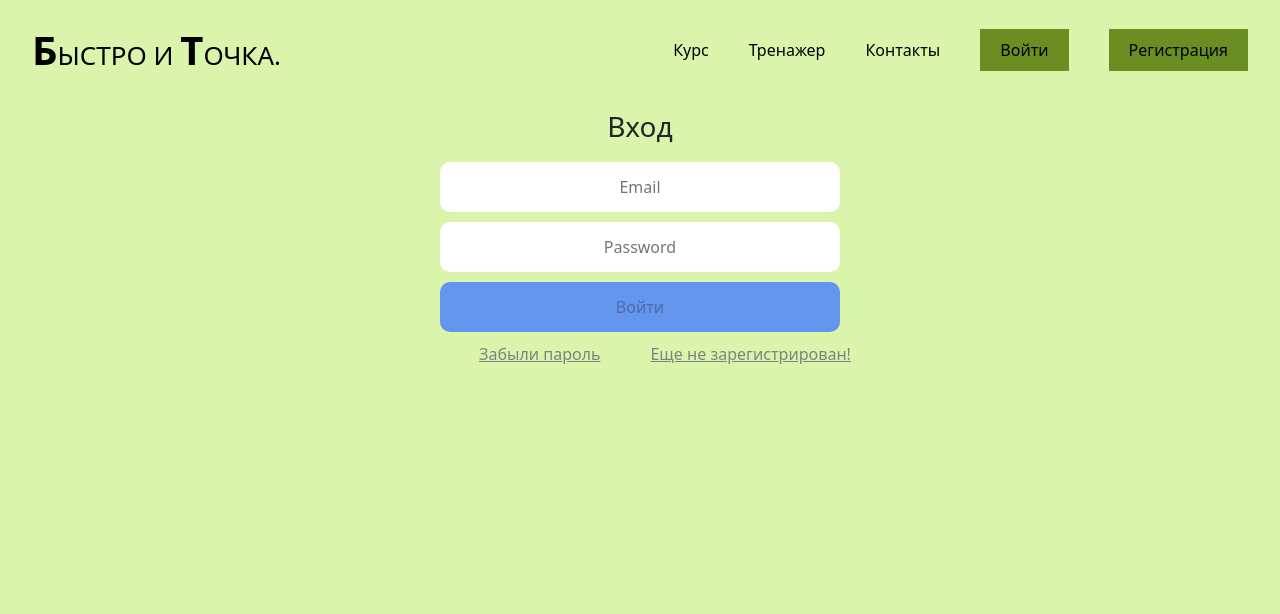
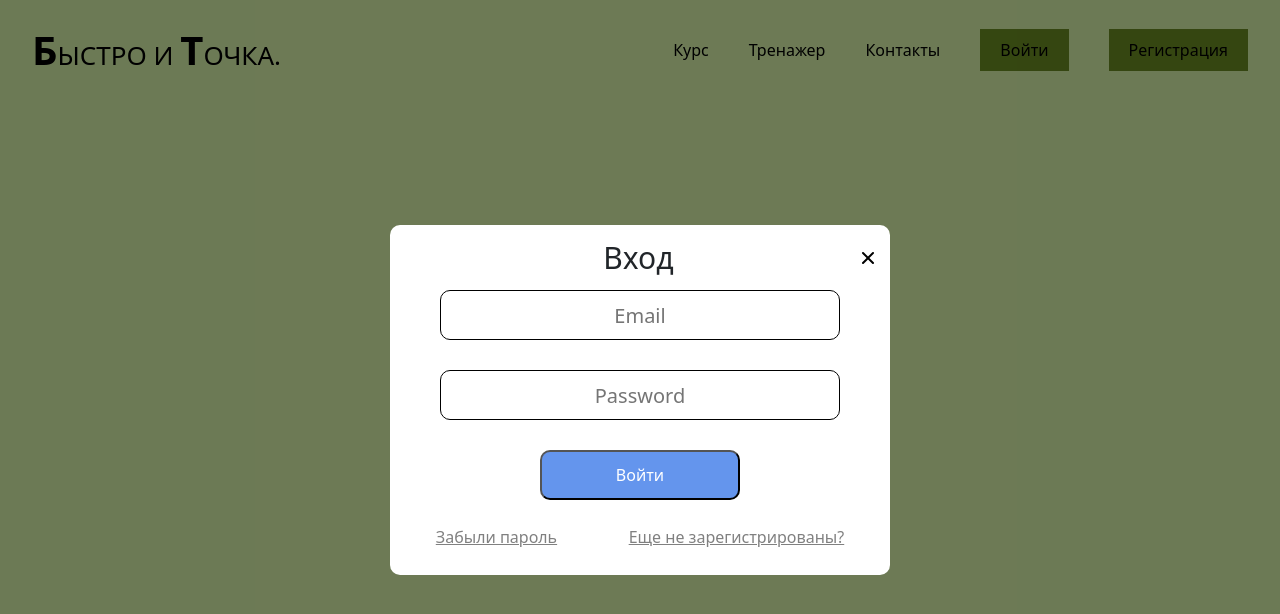
Before and after one commit to TheDedEgor/CourseHttpApp, a React (Create React App) app in the folder CourseHttpApp/ClientApp/: page /auth in a window 1280 px wide. Shown: the top 614 px of the page. Built offline with nearby package versions, Linux system fonts and the light colour scheme.

Commit message:
Change auth modal window

```diff
--- a/CourseHttpApp/ClientApp/src/components/Auth/Auth.css
+++ b/CourseHttpApp/ClientApp/src/components/Auth/Auth.css
@@ -1,38 +1,109 @@
-.form_content{
+.form_content {
     display: flex;
     align-items: center;
     flex-direction: column;
     padding: 10px;
     margin-right: auto;
+    gap: 10px;
     margin-left: auto;
     width: 500px;
+    height: 350px;
+    background-color: white;
+    border-radius: 10px;
 }
-/*
-.form{
-    padding: 20px;
-    border: 1px solid black;
+
+.title_header {
+    margin-right: 38%;
+    font-size: 30px;
+    font-weight: 500;
+}
+
+.form {
     display: flex;
+    align-items: center;
+    flex-direction: column;
+    width: 100%;
+    gap: 15px;
+}
+
+.icon_close {
+    width: 24px;
+    height: 24px;
+    color: red;
+}
+
+.icon_close:hover {
+    cursor: pointer;
+    background-color: #B9B5B5;
+    border-radius: 50%;
+}
+
+.header_auth {
+    display: flex;
+    align-items: center;
+    justify-content: flex-end;
+    width: 100%;
+}
+.container_form{
+    width: 100%;
+}
+.container_form_btn{
+    width: 100%;
+    display: flex;
+    align-items: center;
+    flex-direction: column;
     justify-content: center;
-}*/
-.auth_input{
+}
+
+.auth_input {
+    width: 100%;
     text-align: center;
     height: 50px;
-    margin-top: 10px;
+    font-size: 20px;
     border-radius: 10px;
-    border: none;
+    border: 1px solid black;
 }
-.submit{
+
+.auth_input:focus {
+    outline: none;
+    border: 2px solid #8888D0;
+}
+
+.submit {
+    color: white;
+    width: 50%;
+    height: 50px;
+    border-radius: 10px;
     background-color: cornflowerblue;
     transition: all 0.2s ease-in;
 }
-.submit:hover{
-    box-shadow: 2px 2px 2px rgba(23,45,98,0.3);
+
+.submit:hover {
+    cursor: pointer;
+    box-shadow: 3px 3px 3px rgba(23, 45, 98, 0.3);
 }
-.bottom_link{
-    margin-top: 10px;
+.submit:disabled {
+    cursor:not-allowed ;
+}
+
+.bottom_link {
     color: gray;
-    margin-left: 50px;
 }
-.bottom_links{
+
+.bottom_links {
+    width: 100%;
     display: flex;
+    justify-content: space-around;
 }
+
+.modal {
+    position: fixed;
+    left: 0;
+    top: 0;
+    right: 0;
+    bottom: 0;
+    background-color: rgba(0, 0, 0, 0.5);
+    display: flex;
+    align-items: center;
+    justify-content: center;
+}
--- a/CourseHttpApp/ClientApp/src/components/Auth/Auth.jsx
+++ b/CourseHttpApp/ClientApp/src/components/Auth/Auth.jsx
@@ -1,91 +1,110 @@
-import React, {useEffect, useState} from "react";
+import React, {useState} from "react";
 import {Link, useNavigate} from "react-router-dom";
 import {handleFormSubmit} from "../../Utils";
-import "./Auth.css"
+import "./Auth.css";
+import icon_close from '../../images/close.svg';
+import AuthValid from "../AuthValid/AuthValid";
 
-const  Auth = () =>{
-    const [email,setEmail] = useState('')
-    const [password,setPassword] = useState('')
-    const [emailDirty,setEmailDirty] = useState(false)
-    const [passwordDirty,setPasswordDirty] = useState(false)
-    const [emailError,setEmailError] = useState("Email не может быть пустым")
-    const [passwordError,setPasswordError] = useState("Пароль не может быть пустым")
-    const [formValid,setFormValid] = useState(false)
-    const [validUser,setValidUser] = useState('')
-
-    useEffect(() =>{
-        if(emailError || passwordError){
-            setFormValid(false)
-        }else{
-            setFormValid(true)
-        }
-    },[emailError,passwordError])
+const Auth = () => {
+    const [email, setEmail] = useState('')
+    const [password, setPassword] = useState('')
+    const [emailError, setEmailError] = useState("")
+    const [passwordError, setPasswordError] = useState("")
+    const [formValid, setFormValid] = useState(true)
+    const [validUser, setValidUser] = useState('')
 
     let navigate = useNavigate()
-    async function handleSubmit(event){
-        const response = await handleFormSubmit(event,"/api/Auth")
+
+    async function handleSubmit(event) {
+        event.preventDefault();
+        let email = document.getElementById("auth_email");
+        let password = document.getElementById("auth_password");
+        let check = true
+
+        if (!email.value) {
+            setEmailError("Введите email!")
+            check = false
+        }
+        if (!password.value) {
+            setPasswordError("Введите пароль!")
+            check = false
+        }
+        if (check) {
+            const response = await handleFormSubmit(event, "/api/Auth")
             const user = await response.json()
-        if(user.statusCode === 404){
+            if (user.statusCode === 404) {
                 setValidUser('Не верный логин или пароль!')
                 setFormValid(false)
                 setEmail('')
                 setPassword('')
-        }
-        else{
+            } else {
                 setValidUser('')
                 localStorage.setItem("access_token", user.value.access_token)
                 navigate('/')
             }
         }
+    }
 
+    const close = () => {
+        navigate('/')
+    }
 
-    const blurHandler = (e) =>{
-        switch (e.target.name){
-            case "login":
-                setEmailDirty(true)
-                break
-            case "password":
-                setPasswordDirty(true)
-                break
-        }
-    }
-    const emailHandler = (e) =>{
+    const emailHandler = (e) => {
         setEmail(e.target.value)
+        setValidUser('')
+        if (!e.target.value) {
+            setEmailError("")
+        } else {
             const re = /^(([^<>()[\]\\.,;:\s@"]+(\.[^<>()[\]\\.,;:\s@"]+)*)|(".+"))@((\[[0-9]{1,3}\.[0-9]{1,3}\.[0-9]{1,3}\.[0-9]{1,3}\])|(([a-zA-Z\-0-9]+\.)+[a-zA-Z]{2,}))$/
-        if(!re.test(String(e.target.value).toLowerCase())){
+            if (!re.test(String(e.target.value).toLowerCase())) {
                 setEmailError("Некорректный email")
-        }
-        else{
+            } else {
                 setEmailError("")
             }
         }
-    const passwordHandler = (e) =>{
+    }
+    const passwordHandler = (e) => {
         setPassword(e.target.value)
-        if(e.target.value.length < 3){
+        setValidUser('')
+        if (!e.target.value) {
+            setPasswordError("")
+        } else {
+            if (e.target.value.length < 3) {
                 setPasswordError("Пароль не может быть меньше 3 символов")
-            if(!e.target.value){
-                setPasswordError("Пароль не может быть пустым")
-            }
-        }
-        else{
+            } else {
                 setPasswordError('')
             }
         }
+    }
 
-    return(
+    return (
+        <div className="modal">
             <div className="form_content">
-            <h3>Вход</h3>
+                <div className="header_auth">
+                    <div className="title_header">Вход</div>
+                    <img className="icon_close" onClick={() => close()} src={icon_close} alt="Закрыть"/>
+                </div>
                 <form onSubmit={handleSubmit} className="form">
-                {(emailDirty && emailError) && <div style={{color:'red'}}>{emailError}</div>}
-                <input onChange={e => emailHandler(e)} value={email} onBlur={(e) => blurHandler(e)} name="login" placeholder="Email" className="auth_input"/>
-                {(passwordDirty && passwordError) && <div style={{color:'red'}}>{passwordError}</div>}
-                <input onChange={e => passwordHandler(e)} value={password} onBlur={(e) => blurHandler(e)} name="password" placeholder="Password" type="password" className="auth_input"/>
-                <input disabled={!formValid} type="submit" value="Войти" className="auth_input submit"/>
-                {validUser !== "" ? <div style={{color: 'red'}}>{validUser}</div> : <></>}
+                    <div className="container_form">
+                        <input onChange={e => emailHandler(e)} value={email} name="login"
+                               id="auth_email" placeholder="Email" className="auth_input"/>
+                        <AuthValid error_msg={emailError}></AuthValid>
+                    </div>
+                    <div className="container_form">
+                        <input onChange={e => passwordHandler(e)} value={password}
+                               name="password" id="auth_password" placeholder="Password" type="password"
+                               className="auth_input"/>
+                        <AuthValid error_msg={passwordError}></AuthValid>
+                    </div>
+                    <div className="container_form_btn">
+                        <input disabled={!formValid} type="submit" value="Войти" className="submit"/>
+                        <AuthValid error_msg={validUser}></AuthValid>
+                    </div>
                 </form>
                 <div className="bottom_links">
                     <Link to="/forgotPass" className="bottom_link">Забыли пароль</Link>
-                <Link to="/reg" className="bottom_link">Еще не зарегистрирован!</Link>
+                    <Link to="/reg" className="bottom_link">Еще не зарегистрированы?</Link>
+                </div>
             </div>
         </div>
     )
--- /dev/null
+++ b/CourseHttpApp/ClientApp/src/components/AuthValid/AuthValid.css
@@ -0,0 +1,5 @@
+.error_msg{
+    font-size: 15px;
+    color: red;
+    height: 15px;
+}
--- /dev/null
+++ b/CourseHttpApp/ClientApp/src/components/AuthValid/AuthValid.jsx
@@ -0,0 +1,12 @@
+import React from "react";
+import "./AuthValid.css";
+
+const  AuthValid = (props) =>{
+
+    return(
+        <div className="error_msg">
+            {props.error_msg}
+        </div>
+    )
+}
+export default AuthValid;
```
Also changed, not shown: CourseHttpApp/ClientApp/src/images/close.svg (added). Lines whose indentation alone changed are shown as unchanged.
